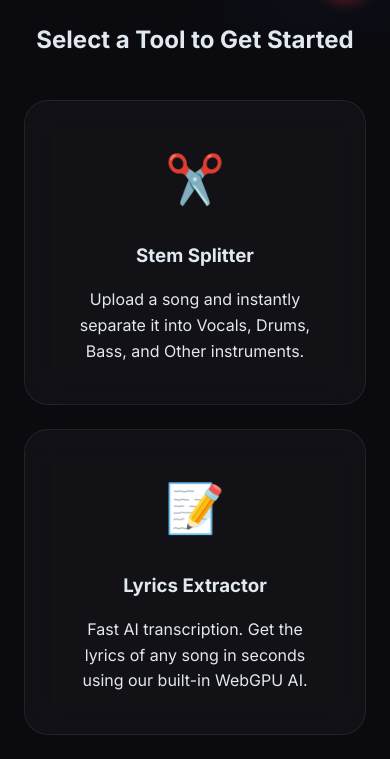
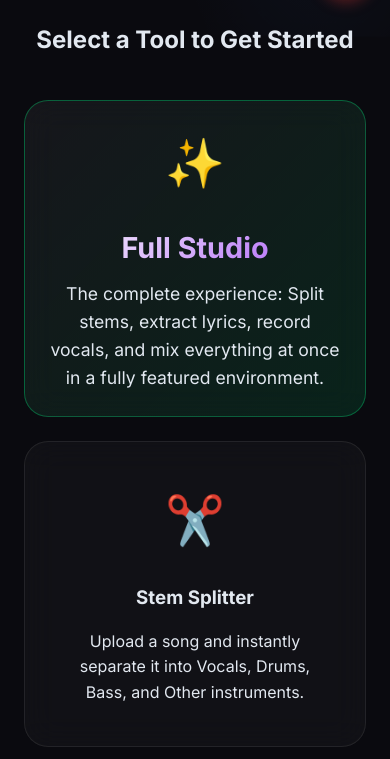
Before and after one commit to baybarse/StemSplitStudio, a website built with Vite: page index.html in a window 390 px wide. Shown: the part 830-1589 px from the top of the page. Built offline with nearby package versions, Linux system fonts and the light colour scheme; what demucs-web, onnxruntime-web would draw is missing.

Commit message:
style: Reorganize dashboard grid to 4x2 with prominent Full Studio card

```diff
--- a/index.html
+++ b/index.html
@@ -75,10 +75,12 @@
             <h3>Audio Merger</h3>
             <p>Select multiple audio files from your PC, adjust their volumes, and mix them into one track.</p>
           </div>
-          <div class="dashboard-card" data-mode="full">
+          <div class="dashboard-card full-studio-card" data-mode="full">
             <div class="card-icon">✨</div>
-            <h3>Full Studio</h3>
-            <p>The complete experience: Split stems, extract lyrics, record vocals, and mix everything at once.</p>
+            <div class="card-content">
+              <h3>Full Studio</h3>
+              <p>The complete experience: Split stems, extract lyrics, record vocals, and mix everything at once in a fully featured environment.</p>
+            </div>
           </div>
         </div>
       </div>
--- a/src/style.css
+++ b/src/style.css
@@ -1434,9 +1434,21 @@ body {
 
 .dashboard-grid {
   display: grid;
-  grid-template-columns: repeat(auto-fit, minmax(250px, 1fr));
+  grid-template-columns: repeat(4, 1fr);
   gap: var(--space-lg);
   margin-top: var(--space-xl);
+}
+
+@media (max-width: 1024px) {
+  .dashboard-grid {
+    grid-template-columns: repeat(2, 1fr);
+  }
+}
+
+@media (max-width: 600px) {
+  .dashboard-grid {
+    grid-template-columns: 1fr;
+  }
 }
 
 .dashboard-card {
@@ -1461,6 +1473,48 @@ body {
   background: rgba(var(--color-primary-rgb), 0.04);
   transform: translateY(-4px);
   box-shadow: var(--shadow-glow);
+}
+
+.full-studio-card {
+  grid-column: 1 / -1;
+  order: -1;
+  flex-direction: row;
+  text-align: left;
+  background: linear-gradient(135deg, rgba(255,255,255,0.05) 0%, rgba(0,255,136,0.1) 100%);
+  border: 1px solid rgba(0,255,136,0.3);
+  padding: 2.5rem;
+  justify-content: flex-start;
+}
+
+.full-studio-card .card-icon {
+  font-size: 4.5rem;
+  margin-right: 2rem;
+  margin-bottom: 0;
+}
+
+.full-studio-card h3 {
+  font-size: 1.8rem;
+  margin-bottom: 0.5rem;
+  background: linear-gradient(135deg, #fff 0%, var(--color-primary) 100%);
+  -webkit-background-clip: text;
+  -webkit-text-fill-color: transparent;
+}
+
+.full-studio-card p {
+  font-size: 1.1rem;
+  max-width: 800px;
+}
+
+@media (max-width: 768px) {
+  .full-studio-card {
+    flex-direction: column;
+    text-align: center;
+    padding: 1.5rem;
+  }
+  .full-studio-card .card-icon {
+    margin-right: 0;
+    margin-bottom: 1rem;
+  }
 }
 
 .dashboard-card .card-icon {
```
